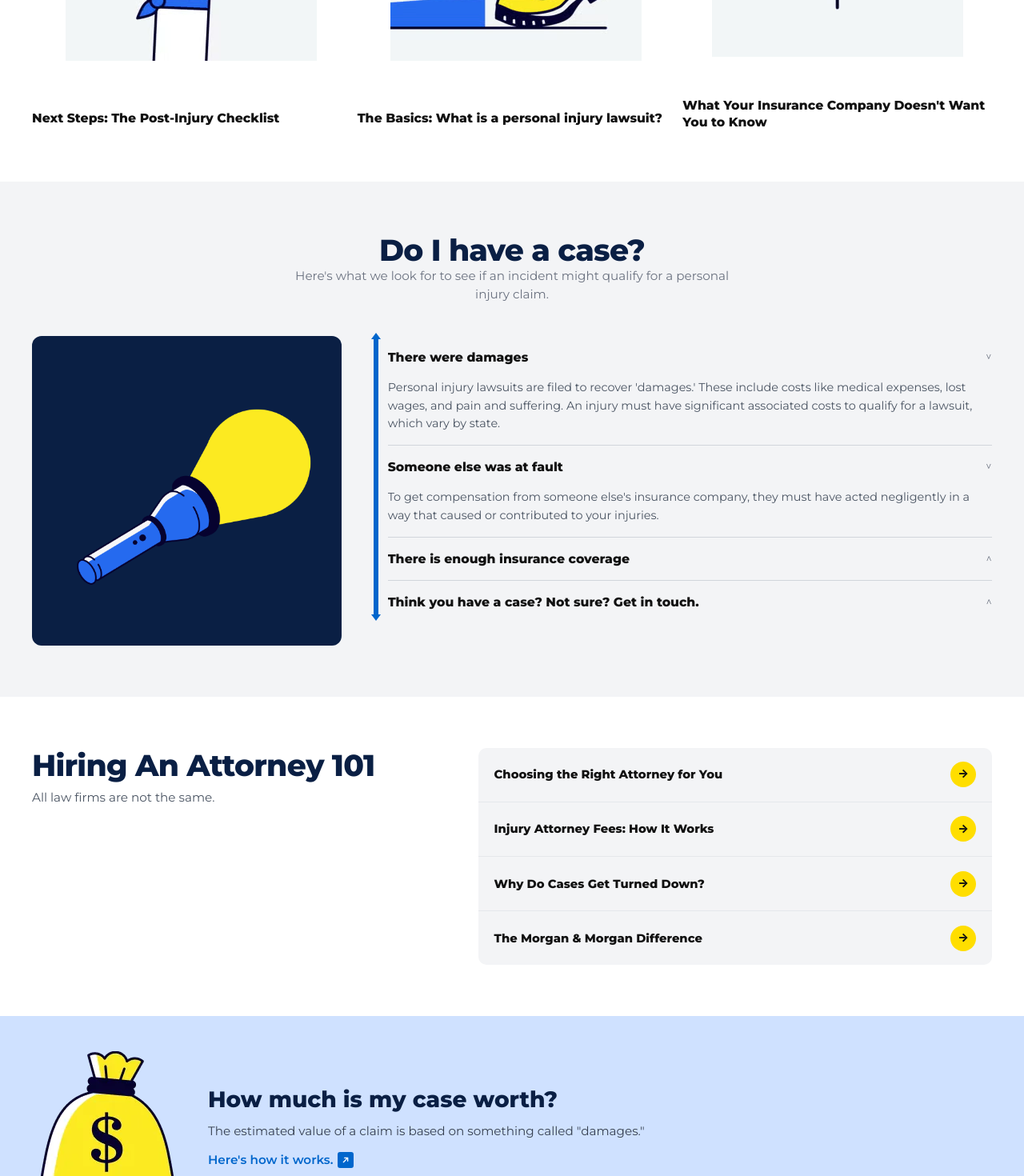
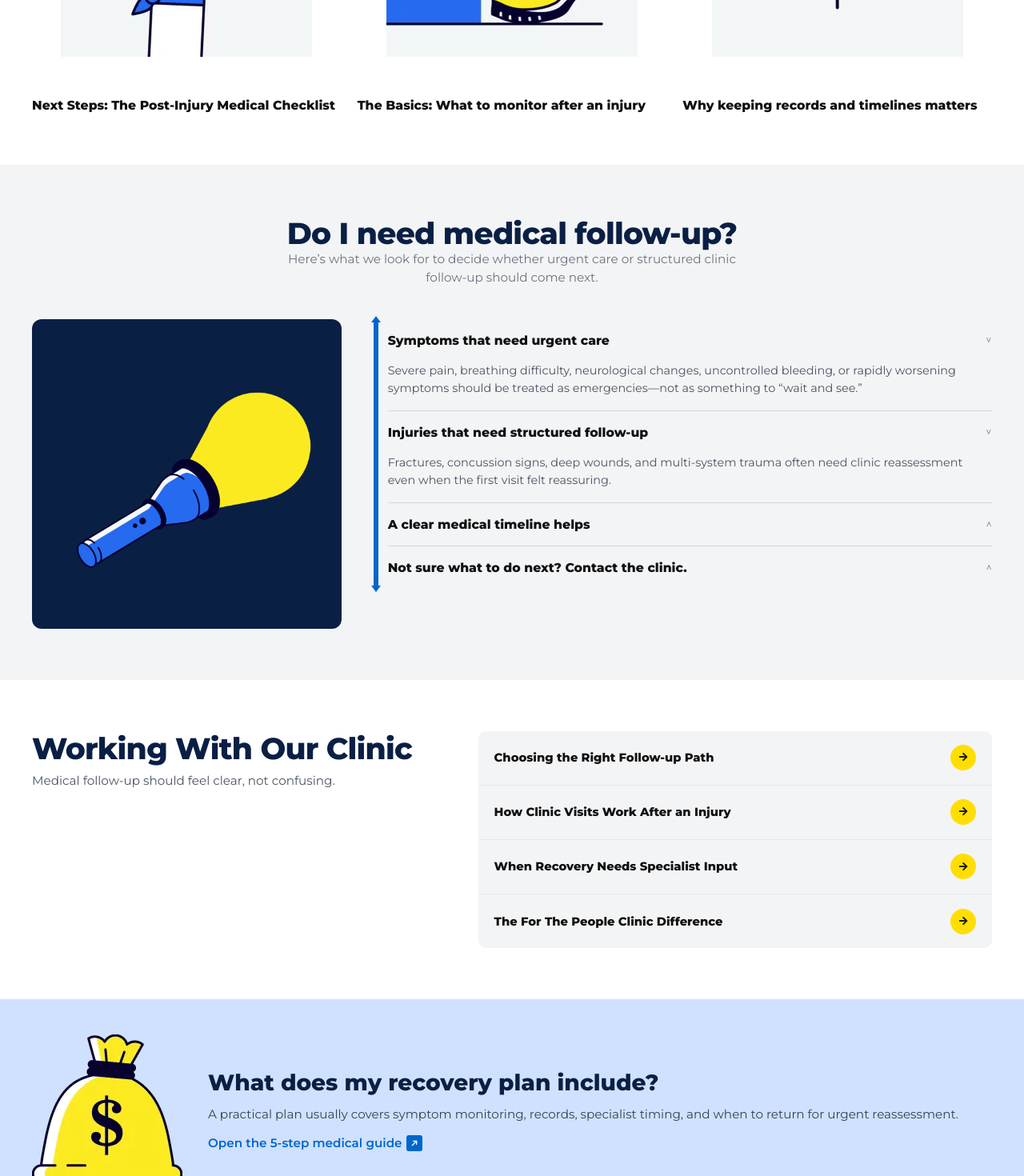
Before and after one commit to wuan0232/forthepeople-aigc, a Nuxt app: page /about/the-case-process in a window 1280 px wide. Shown: the part 1080-2550 px from the top of the page at 80% size. Built offline with nearby package versions, Linux system fonts and the light colour scheme.

Commit message:
医疗化改版服务流程与常见问题

```diff
--- a/app/components/about/the-case-process/CaseProcessAfterInjury.vue
+++ b/app/components/about/the-case-process/CaseProcessAfterInjury.vue
@@ -3,17 +3,17 @@
     <div class="container">
       <header class="tcp-section__head">
         <h2 id="tcp-after-heading" class="ca-h2">After an Injury</h2>
-        <p>
-          I've been hurt. Now what? Facing an injury can be overwhelming. Here are the basics.
-        </p>
+          <p>
+            I've been hurt. Now what? Facing an injury can be overwhelming. Start with medical
+            priorities—urgent signs, documentation, and follow-up.
+          </p>
       </header>
       <div class="tcp-cards">
-        <a
+        <NuxtLink
           v-for="card in tcpAfterInjuryCards"
           :key="card.title"
-          href="#learn-more"
+          :to="card.href"
           class="tcp-card"
-          @click.prevent="onTopicClick"
         >
           <div class="tcp-card__art">
             <img
@@ -26,7 +26,7 @@
             <div v-else v-html="card.art" />
           </div>
           <h3 class="tcp-card__title">{{ card.title }}</h3>
-        </a>
+        </NuxtLink>
       </div>
     </div>
   </section>
@@ -34,11 +34,4 @@
 
 <script setup lang="ts">
 import { tcpAfterInjuryCards } from '~/constants/the-case-process'
-import { useTcpLearnMore } from '~/composables/about/the-case-process/useTcpLearnMore'
-
-const openLearnMore = useTcpLearnMore()
-
-function onTopicClick() {
-  openLearnMore?.()
-}
 </script>
--- a/app/components/about/the-case-process/CaseProcessAttorney101.vue
+++ b/app/components/about/the-case-process/CaseProcessAttorney101.vue
@@ -1,22 +1,21 @@
 <template>
-  <section class="tcp-section" aria-labelledby="tcp-attorney-heading">
+  <section class="tcp-section" aria-labelledby="tcp-clinic-heading">
     <div class="container">
       <div class="tcp-attorney__grid">
         <div>
-          <h2 id="tcp-attorney-heading" class="ca-h2">Hiring An Attorney 101</h2>
-          <p class="tcp-attorney__sub">All law firms are not the same.</p>
+          <h2 id="tcp-clinic-heading" class="ca-h2">Working With Our Clinic</h2>
+          <p class="tcp-attorney__sub">Medical follow-up should feel clear, not confusing.</p>
         </div>
-        <nav class="tcp-attorney__list" aria-label="Hiring an attorney topics">
-          <a
-            v-for="link in tcpAttorneyLinks"
+        <nav class="tcp-attorney__list" aria-label="Clinic follow-up topics">
+          <NuxtLink
+            v-for="link in tcpClinicLinks"
             :key="link.label"
-            href="#learn-more"
+            :to="link.href"
             class="tcp-attorney__link"
-            @click.prevent="openLearnMore?.()"
           >
             {{ link.label }}
             <span class="tcp-attorney__arrow" aria-hidden="true">→</span>
-          </a>
+          </NuxtLink>
         </nav>
       </div>
     </div>
@@ -35,24 +34,24 @@
         />
       </div>
       <div class="tcp-worth__copy">
-        <h2 id="tcp-worth-heading">How much is my case worth?</h2>
-        <p>The estimated value of a claim is based on something called "damages."</p>
-        <a href="#learn-more" class="link-arrow" @click.prevent="openLearnMore?.()">
-          Here's how it works.
+        <h2 id="tcp-worth-heading">What does my recovery plan include?</h2>
+        <p>
+          A practical plan usually covers symptom monitoring, records, specialist timing, and when to
+          return for urgent reassessment.
+        </p>
+        <NuxtLink to="/medical/what-to-do" class="link-arrow">
+          Open the 5-step medical guide
           <span class="icon-box" aria-hidden="true">
             <svg viewBox="0 0 12 12" width="8" height="8">
               <path d="M2 10L10 2M10 2H4M10 2V8" />
             </svg>
           </span>
-        </a>
+        </NuxtLink>
       </div>
     </div>
   </section>
 </template>
 
 <script setup lang="ts">
-import { TCP_WORTH_VISUAL_IMAGE, tcpAttorneyLinks } from '~/constants/the-case-process'
-import { useTcpLearnMore } from '~/composables/about/the-case-process/useTcpLearnMore'
-
-const openLearnMore = useTcpLearnMore()
+import { TCP_WORTH_VISUAL_IMAGE, tcpClinicLinks } from '~/constants/the-case-process'
 </script>
--- a/app/components/about/the-case-process/CaseProcessHero.vue
+++ b/app/components/about/the-case-process/CaseProcessHero.vue
@@ -25,7 +25,7 @@
           <h1 id="tcp-hero-heading" class="visually-hidden">The Case Process</h1>
           <p class="tcp-hero__lead">
             Injured and not sure what to do next?<br />
-            Start here. We'll guide you through what you need to know.
+            Start with medical next steps. We'll guide you through what you need to know.
           </p>
         </div>
         <div class="tcp-hero__art" aria-hidden="true">
--- a/app/components/about/the-case-process/CaseProcessQualify.vue
+++ b/app/components/about/the-case-process/CaseProcessQualify.vue
@@ -2,9 +2,10 @@
   <section class="tcp-section tcp-qualify" aria-labelledby="tcp-qualify-heading">
     <div class="container">
       <header class="tcp-qualify__intro">
-        <h2 id="tcp-qualify-heading" class="ca-h2">Do I have a case?</h2>
+        <h2 id="tcp-qualify-heading" class="ca-h2">Do I need medical follow-up?</h2>
         <p>
-          Here's what we look for to see if an incident might qualify for a personal injury claim.
+          Here’s what we look for to decide whether urgent care or structured clinic follow-up should
+          come next.
         </p>
       </header>
 
@@ -25,7 +26,7 @@
           <div
             class="tcp-qualify__acc"
             role="region"
-            aria-label="Case qualification criteria"
+            aria-label="Medical follow-up criteria"
             tabindex="0"
           >
             <div v-for="(item, i) in tcpQualifyCriteria" :key="item.q" class="tcp-acc-item">
--- a/app/components/about/the-case-process/CaseProcessWorking.vue
+++ b/app/components/about/the-case-process/CaseProcessWorking.vue
@@ -2,17 +2,16 @@
   <section class="tcp-section tcp-section--soft" aria-labelledby="tcp-working-heading">
     <div class="container">
       <header class="tcp-section__head">
-        <h2 id="tcp-working-heading" class="ca-h2">Working with an Attorney</h2>
-        <p>Everything you need to know about what happens throughout your case journey.</p>
+        <h2 id="tcp-working-heading" class="ca-h2">Working With Our Care Team</h2>
+        <p>Everything you need to know about what happens throughout your recovery pathway.</p>
       </header>
 
       <div class="tcp-working-cards">
-        <a
+        <NuxtLink
           v-for="card in tcpWorkingCards"
           :key="card.title"
-          href="#learn-more"
+          :to="card.href"
           class="tcp-work-card"
-          @click.prevent="openLearnMore?.()"
         >
           <div class="tcp-work-card__art">
             <img
@@ -25,15 +24,15 @@
             <div v-else v-html="card.art" />
           </div>
           <h3 class="tcp-work-card__title">{{ card.title }}</h3>
-        </a>
+        </NuxtLink>
       </div>
     </div>
 
     <div class="tcp-cta-band">
       <div class="container tcp-cta-band__grid">
         <div class="tcp-cta-band__copy">
-          <h2>Injured? Getting the compensation you deserve starts here.</h2>
-          <NuxtLink to="/contact" class="tcp-cta-band__btn">Start your claim</NuxtLink>
+          <h2>Injured? Safer recovery planning starts here.</h2>
+          <NuxtLink to="/medical/what-to-do" class="tcp-cta-band__btn">Start your medical action plan</NuxtLink>
         </div>
         <div class="tcp-cta-band__art" aria-hidden="true">
           <img
@@ -52,7 +51,4 @@
 
 <script setup lang="ts">
 import { TCP_CTA_CAR_IMAGE, tcpWorkingCards } from '~/constants/the-case-process'
-import { useTcpLearnMore } from '~/composables/about/the-case-process/useTcpLearnMore'
-
-const openLearnMore = useTcpLearnMore()
 </script>
--- a/app/constants/the-case-process.ts
+++ b/app/constants/the-case-process.ts
@@ -56,20 +56,20 @@ export type TcpGlossaryTerm = {
 
 export const tcpAfterInjuryCards: TcpTopicCard[] = [
   {
-    title: 'Next Steps: The Post-Injury Checklist',
-    href: '#learn-more',
+    title: 'Next Steps: The Post-Injury Medical Checklist',
+    href: '/medical/what-to-do',
     art: '',
     imageSrc: TCP_AFTER_INJURY_POST_CHECKLIST_IMAGE,
   },
   {
-    title: 'The Basics: What is a personal injury lawsuit?',
-    href: '#learn-more',
+    title: 'The Basics: What to monitor after an injury',
+    href: '/medical/what-to-do',
     art: '',
     imageSrc: TCP_AFTER_INJURY_BASICS_IMAGE,
   },
   {
-    title: "What Your Insurance Company Doesn't Want You to Know",
-    href: '#learn-more',
+    title: 'Why keeping records and timelines matters',
+    href: '/medical/what-to-do',
     art: '',
     imageSrc: TCP_AFTER_INJURY_INSURANCE_IMAGE,
   },
@@ -77,54 +77,57 @@ export const tcpAfterInjuryCards: TcpTopicCard[] = [
 
 export const tcpQualifyCriteria: FaqItem[] = [
   {
-    q: 'There were damages',
+    q: 'Symptoms that need urgent care',
     paragraphs: [
-      "Personal injury lawsuits are filed to recover 'damages.' These include costs like medical expenses, lost wages, and pain and suffering. An injury must have significant associated costs to qualify for a lawsuit, which vary by state.",
+      'Severe pain, breathing difficulty, neurological changes, uncontrolled bleeding, or rapidly worsening symptoms should be treated as emergencies—not as something to “wait and see.”',
     ],
   },
   {
-    q: 'Someone else was at fault',
+    q: 'Injuries that need structured follow-up',
     paragraphs: [
-      "To get compensation from someone else's insurance company, they must have acted negligently in a way that caused or contributed to your injuries.",
+      'Fractures, concussion signs, deep wounds, and multi-system trauma often need clinic reassessment even when the first visit felt reassuring.',
     ],
   },
   {
-    q: 'There is enough insurance coverage',
+    q: 'A clear medical timeline helps',
     paragraphs: [
-      'Personal injury lawsuits are usually filed against insurance companies, not individuals. Those responsible must have enough insurance coverage to cover the injured person\'s medical expenses or to fully compensate them for their injuries.',
+      'Saving discharge notes, imaging reports, medication lists, and a short symptom diary improves second opinions and safer recovery planning.',
     ],
   },
   {
-    q: 'Think you have a case? Not sure? Get in touch.',
+    q: 'Not sure what to do next? Contact the clinic.',
     paragraphs: [
-      'Share some details about what happened to you and our experienced support staff will review.',
+      'Share what happened, your current symptoms, and any visit records. Our team can help you map practical medical next steps.',
     ],
   },
 ]
 
-export const tcpAttorneyLinks: TcpNavLink[] = [
-  { label: 'Choosing the Right Attorney for You', href: '#learn-more' },
-  { label: 'Injury Attorney Fees: How It Works', href: '#learn-more' },
-  { label: 'Why Do Cases Get Turned Down?', href: '#learn-more' },
-  { label: 'The Morgan & Morgan Difference', href: '#learn-more' },
+export const tcpClinicLinks: TcpNavLink[] = [
+  { label: 'Choosing the Right Follow-up Path', href: '/medical/what-to-do' },
+  { label: 'How Clinic Visits Work After an Injury', href: '/about/meet-our-doctors' },
+  { label: 'When Recovery Needs Specialist Input', href: '/medical/what-to-do' },
+  { label: 'The For The People Clinic Difference', href: '/about/meet-our-doctors' },
 ]
+
+/** @deprecated Use tcpClinicLinks */
+export const tcpAttorneyLinks = tcpClinicLinks
 
 export const tcpWorkingCards: TcpTopicCard[] = [
   {
-    title: 'The Case Process: A Timeline',
-    href: '#learn-more',
+    title: 'Recovery Pathway: A Practical Timeline',
+    href: '/medical/what-to-do',
     art: '',
     imageSrc: TCP_WORKING_TIMELINE_IMAGE,
   },
   {
-    title: 'How Long Does It Take to Get Paid?',
-    href: '#learn-more',
+    title: 'How Long Does Healing Usually Take?',
+    href: '/medical/what-to-do',
     art: '',
     imageSrc: TCP_WORKING_PAID_IMAGE,
   },
   {
-    title: "Dos and Don'ts for Case Success",
-    href: '#learn-more',
+    title: "Dos and Don'ts for Safer Recovery",
+    href: '/medical/what-to-do',
     art: '',
     imageSrc: TCP_WORKING_DOS_DONTS_IMAGE,
   },
@@ -132,64 +135,61 @@ export const tcpWorkingCards: TcpTopicCard[] = [
 
 export const tcpGlossaryTerms: TcpGlossaryTerm[] = [
   {
-    title: 'Damages',
-    text: 'Financial compensation awarded for injury-related costs, including medical expenses, lost wages, and pain and suffering.',
+    title: 'Red Flags',
+    text: 'Urgent warning signs—such as worsening headache, chest pain, confusion, or new weakness—that mean you should seek emergency care right away.',
     icon: '✦',
   },
   {
-    title: 'Negligence',
-    text: 'Failure to exercise reasonable care, resulting in harm or injury to another person.',
+    title: 'Follow-up Visit',
+    text: 'A planned clinic reassessment after an ER or urgent-care visit to check healing, adjust the plan, and decide if specialty care is needed.',
     icon: '▲',
   },
   {
-    title: 'Settlement',
-    text: 'An agreement reached between parties to resolve a lawsuit without going to trial, often involving compensation.',
+    title: 'Imaging',
+    text: 'Tests such as X-ray, CT, or MRI used to evaluate fractures, internal injury, or other findings that a physical exam alone may miss.',
     icon: '☰',
   },
   {
-    title: 'Plaintiff',
-    text: 'The person who initiates a lawsuit seeking legal remedy for damages caused by the defendant.',
+    title: 'Informed Consent',
+    text: 'Clear explanation of a procedure’s purpose, risks, alternatives, and expected recovery before you agree to major treatment decisions.',
     icon: '⚖',
   },
   {
-    title: 'Defendant',
-    text: 'The person or party being sued or accused in a court of law.',
+    title: 'Second Opinion',
+    text: 'Asking another qualified clinician to review your diagnosis or plan—especially useful when recovery stalls or decisions feel unclear.',
     icon: '👤',
   },
   {
-    title: 'Deposition',
-    text: 'Sworn out-of-court testimony given by a witness, recorded for use in the legal process.',
+    title: 'Rehab Pathway',
+    text: 'A staged plan for mobility, pain management, and return-to-activity that matches your injury and daily function goals.',
     icon: '💬',
   },
 ]
 
 export const tcpLearnLeft: LearnLink[] = [
-  { title: 'How Do I Know If My Injury Warrants a Personal Injury Claim?', href: '#' },
-  {
-    title: 'Evidence: How It Makes or Breaks Your Case and How Morgan & Morgan Can Help You Get It',
-    href: '#',
-  },
-  { title: 'Average Settlement for Post-Concussion Syndrome', href: '#' },
-  { title: 'Large and Charged: How the Biggest Injury Law Firm is Easy to Hire', href: '#' },
-  { title: 'What Are "Damages" In Personal Injury?', href: '#' },
-  { title: "3 Reasons Why You Need America's Largest Injury Law Firm to Take on a Big Company", href: '#' },
-  { title: 'Everything You Need to Know About Fees', href: '#' },
-  { title: "Dos and Don'ts for Case Success", href: '#' },
-  { title: 'How Do Voir Dire and Peremptory Strikes Play a Role in Jury Selection?', href: '#' },
-  { title: 'How Long Does It Take to Get a Police Report?', href: '#' },
+  { title: '5-Step Medical Action Guide', href: '/medical/what-to-do' },
+  { title: 'Car Crash Recovery Guide', href: '/practice-areas/car-accident' },
+  { title: 'Slip and Fall Recovery Guide', href: '/practice-areas/slip-and-fall' },
+  { title: 'Truck Crash Recovery Guide', href: '/practice-areas/truck-accident' },
+  { title: 'Brain Injury Patient Guide', href: '/practice-areas/brain-injury' },
+  { title: 'Spinal Cord Injury Guide', href: '/practice-areas/spinal-cord-injury' },
+  { title: 'Meet Our Doctors', href: '/about/meet-our-doctors' },
+  { title: 'Why Preserve Medical Records', href: '/medical/what-to-do' },
+  { title: 'When to Seek Urgent Reassessment', href: '/medical/what-to-do' },
+  { title: 'Patient Blog Resources', href: '/blog/medical-malpractice' },
 ]
 
 export const tcpLearnRight: LearnLink[] = [
-  { title: '10 Things You Should Know Before Filing a Personal Injury Lawsuit', href: '#' },
-  { title: 'Five Questions You Should Ask Before Hiring a Lawyer', href: '#' },
-  { title: 'Hiring a Lawyer for Your Injury Claim: The Key Benefits You Should Know', href: '#' },
-  { title: 'Choosing the right attorney for you', href: '#' },
-  { title: 'How Much Does Hiring a Personal Injury Lawyer Cost?', href: '#' },
-  { title: 'How Much Does Personal Injury Insurance Cost?', href: '#' },
-  { title: 'Next Steps: The Post Injury Checklist', href: '#' },
-  { title: 'Understanding Unusual Legal Cases', href: '#' },
-  { title: "What Your Insurance Company Doesn't Want You to Know", href: '#' },
-  { title: 'How Long Do I Have to File a Claim?', href: '#' },
+  { title: 'Medical Harm Overview', href: '/practice-areas/medical-malpractice' },
+  { title: 'Medication Safety Hub', href: '/practice-areas/dangerous-drugs' },
+  { title: 'Motorcycle Injury Recovery', href: '/practice-areas/motorcycle-accident' },
+  { title: 'Burn Injury Recovery Guide', href: '/practice-areas/burn-injury' },
+  { title: 'Workplace Injury Medical Guide', href: '/practice-areas/workers-compensation' },
+  { title: 'Contact For The People Clinic', href: '/contact' },
+  { title: 'Next Steps After Injury', href: '/medical/what-to-do' },
+  { title: 'Light Rights Basics for Patients', href: '/practice-areas/medical-malpractice' },
+  { title: 'Clinic Services Overview', href: '/about/meet-our-doctors' },
+  { title: 'Personal Injury Recovery Guide', href: '/practice-areas/personal-injury' },
 ]
 
 export const tcpHeroBriefcaseArt = `<svg viewBox="0 0 320 280" width="100%" height="100%" preserveAspectRatio="xMidYMid meet" aria-hidden="true">
--- a/app/pages/about/faq/index.vue
+++ b/app/pages/about/faq/index.vue
@@ -6,12 +6,12 @@
 import FaqPage from '~/components/about/faq/FaqPage.vue'
 
 useHead({
-  title: 'FAQ | Morgan & Morgan',
+  title: 'FAQ | For The People Clinic',
   meta: [
     {
       name: 'description',
       content:
-        'Answers to common questions about hiring Morgan & Morgan, the case process, and how we can help with your claim.',
+        'Answers to common questions about hiring For The People Clinic, the case process, and how we can help with your claim.',
     },
   ],
 })
--- a/app/pages/about/the-case-process/index.vue
+++ b/app/pages/about/the-case-process/index.vue
@@ -11,7 +11,7 @@
       <PracticeAreaLearnMore
         heading-id="tcp-learn-heading"
         title="Learn More"
-        intro="Injured and not sure what to do next? We'll guide you through everything you need to know."
+        intro="Injured and not sure what to do next? Explore patient recovery guides, clinic resources, and practical medical checklists."
         :left-links="tcpLearnLeft"
         :right-links="tcpLearnRight"
         :initial-count="5"
@@ -27,12 +27,12 @@ import { nextTick, provide, ref } from 'vue'
 import { TCP_OPEN_LEARN_MORE, tcpLearnLeft, tcpLearnRight } from '~/constants/the-case-process'
 
 useHead({
-  title: 'The Case Process | Morgan & Morgan',
+  title: 'Recovery Process | For The People Clinic',
   meta: [
     {
       name: 'description',
       content:
-        'Injured and not sure what to do next? Morgan & Morgan guides you through the case process—from first steps to working with an attorney.',
+        'Injured and not sure what to do next? For The People Clinic guides you through medical recovery—from urgent warning signs to clinic follow-up and rehab planning.',
     },
   ],
 })
```
Also changed, not shown: app/components/about/the-case-process/CaseProcessDocuments.vue (+3 -4 lines), app/constants/about-faq.ts (+17 -16 lines).
